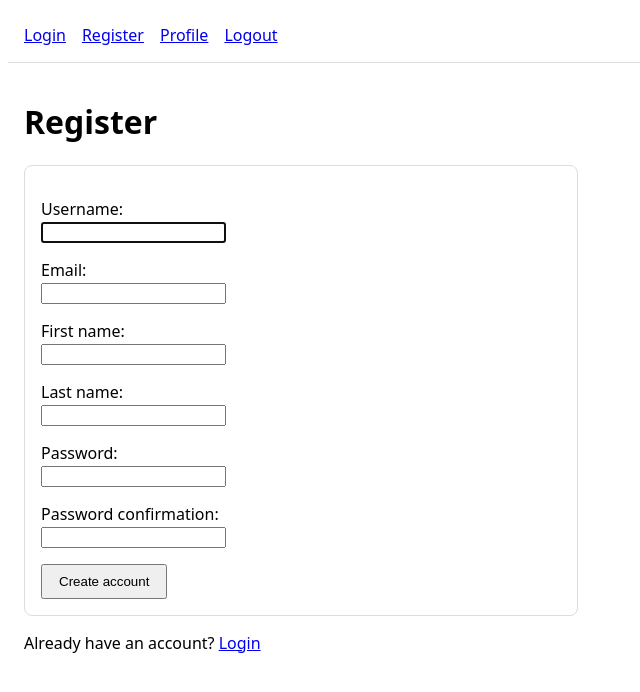
After one commit to Thriller-W/ALX_DjangoLearnLab, a Django app: page /register/ in a window 1280 px wide. The commit adds this page. Shown: the top 692 px of the page, without its empty margins (0-640 px from the left). Run offline with Django 5.2, Linux system fonts and the light colour scheme.

Commit message:
Implementing the Blog's User Authentication System

```diff
--- /dev/null
+++ b/django_blog/blog/forms.py
@@ -0,0 +1,30 @@
+from django import forms
+from django.contrib.auth.forms import UserCreationForm
+from django.contrib.auth.models import User
+
+class RegistrationForm(UserCreationForm):
+    email = forms.EmailField(required=True)
+
+    class Meta:
+        model = User
+        # Include email + optional name fields in registration
+        fields = ("username", "email", "first_name", "last_name", "password1", "password2")
+
+    def clean_email(self):
+        email = self.cleaned_data['email'].lower()
+        if User.objects.filter(email__iexact=email).exists():
+            raise forms.ValidationError("This email is already in use.")
+        return email
+
+
+class ProfileForm(forms.ModelForm):
+    class Meta:
+        model = User
+        fields = ("first_name", "last_name", "email")
+
+    def clean_email(self):
+        email = self.cleaned_data['email'].lower()
+        qs = User.objects.filter(email__iexact=email).exclude(pk=self.instance.pk)
+        if qs.exists():
+            raise forms.ValidationError("This email is already in use.")
+        return email
--- /dev/null
+++ b/django_blog/blog/static/css/login.css
@@ -0,0 +1,4 @@
+/* Minimal styling for login page */
+body { font-family: system-ui, Arial, sans-serif; }
+form { max-width: 420px; padding: 1rem; border: 1px solid #ddd; border-radius: 8px; }
+button { padding: 0.5rem 1rem; cursor: pointer; }
--- /dev/null
+++ b/django_blog/blog/static/css/register.css
@@ -0,0 +1,4 @@
+/* Minimal styling for register page */
+body { font-family: system-ui, Arial, sans-serif; }
+form { max-width: 520px; padding: 1rem; border: 1px solid #ddd; border-radius: 8px; }
+button { padding: 0.5rem 1rem; cursor: pointer; }
--- /dev/null
+++ b/django_blog/blog/templates/base.html
@@ -0,0 +1,32 @@
+{% load static %}
+<!DOCTYPE html>
+<html lang="en">
+<head>
+  <meta charset="UTF-8" />
+  <title>Django Blog Auth</title>
+  <meta name="viewport" content="width=device-width, initial-scale=1" />
+  <!-- You can include a global stylesheet here if you like -->
+</head>
+<body>
+  <header style="padding: 1rem; border-bottom: 1px solid #ddd;">
+    <nav style="display:flex; gap:1rem; flex-wrap: wrap;">
+      <a href="/login/">Login</a>
+      <a href="/register/">Register</a>
+      <a href="/profile/">Profile</a>
+      <a href="/logout/">Logout</a>
+    </nav>
+  </header>
+
+  {% if messages %}
+    <ul style="list-style:none; padding:1rem;">
+      {% for message in messages %}
+        <li>{{ message }}</li>
+      {% endfor %}
+    </ul>
+  {% endif %}
+
+  <main style="padding: 1rem;">
+    {% block content %}{% endblock %}
+  </main>
+</body>
+</html>
--- /dev/null
+++ b/django_blog/blog/templates/blog/register.html
@@ -0,0 +1,51 @@
+{% extends "base.html" %}
+{% load static %}
+{% block content %}
+<link rel="stylesheet" href="{% static 'css/register.css' %}">
+<h1>Register</h1>
+
+<form method="post" novalidate>
+  {% csrf_token %}
+  {{ form.non_field_errors }}
+
+  <p>
+    {{ form.username.label_tag }}<br>
+    {{ form.username }}
+    {% if form.username.errors %}<br>{{ form.username.errors }}{% endif %}
+  </p>
+
+  <p>
+    {{ form.email.label_tag }}<br>
+    {{ form.email }}
+    {% if form.email.errors %}<br>{{ form.email.errors }}{% endif %}
+  </p>
+
+  <p>
+    {{ form.first_name.label_tag }}<br>
+    {{ form.first_name }}
+    {% if form.first_name.errors %}<br>{{ form.first_name.errors }}{% endif %}
+  </p>
+
+  <p>
+    {{ form.last_name.label_tag }}<br>
+    {{ form.last_name }}
+    {% if form.last_name.errors %}<br>{{ form.last_name.errors }}{% endif %}
+  </p>
+
+  <p>
+    {{ form.password1.label_tag }}<br>
+    {{ form.password1 }}
+    {% if form.password1.errors %}<br>{{ form.password1.errors }}{% endif %}
+  </p>
+
+  <p>
+    {{ form.password2.label_tag }}<br>
+    {{ form.password2 }}
+    {% if form.password2.errors %}<br>{{ form.password2.errors }}{% endif %}
+  </p>
+
+  <button type="submit">Create account</button>
+</form>
+
+<p>Already have an account? <a href="/login/">Login</a></p>
+{% endblock %}
--- /dev/null
+++ b/django_blog/blog/templates/registration/logged_out.html
@@ -0,0 +1,5 @@
+{% extends "base.html" %}
+{% block content %}
+<h1>Logged Out</h1>
+<p>You have been logged out. <a href="/login/">Login again</a></p>
+{% endblock %}
--- a/django_blog/blog/urls.py
+++ b/django_blog/blog/urls.py
@@ -1,6 +1,10 @@
 from django.urls import path
-from .views import home
+from django.contrib.auth import views as auth_views
+from .views import register_view, profile_view
 
 urlpatterns = [
-    path('', home, name='home'),
+    path('login/',  auth_views.LoginView.as_view(template_name='registration/login.html'), name='login'),
+    path('logout/', auth_views.LogoutView.as_view(template_name='registration/logged_out.html'), name='logout'),
+    path('register/', register_view, name='register'),
+    path('profile/', profile_view, name='profile'),
 ]
--- a/django_blog/blog/views.py
+++ b/django_blog/blog/views.py
@@ -1,4 +1,45 @@
-from django.shortcuts import render
+from django.shortcuts import render, redirect
+from django.contrib.auth import login
+from django.contrib.auth.decorators import login_required
+from django.contrib import messages
 
-def home(request):
-    return render(request, 'blog/home.html')
+from .forms import RegistrationForm, ProfileForm
+
+def register_view(request):
+    """
+    Handles user registration.
+    Uses CSRF protection via {% csrf_token %} in the template.
+    """
+    if request.method == "POST":
+        form = RegistrationForm(request.POST)
+        if form.is_valid():
+            user = form.save(commit=False)
+            # email/first/last already bound via form; save the user
+            user.save()
+            messages.success(request, "Registration successful.")
+            # Optionally auto-login then go to profile
+            login(request, user)
+            return redirect('profile')
+        messages.error(request, "Please correct the errors below.")
+    else:
+        form = RegistrationForm()
+    return render(request, 'blog/register.html', {"form": form})
+
+
+@login_required
+def profile_view(request):
+    """
+    Allows authenticated users to view and edit their profile.
+    Critically: handles POST to update user information (email, first/last name).
+    """
+    if request.method == "POST":
+        form = ProfileForm(request.POST, instance=request.user)
+        if form.is_valid():
+            form.save()
+            messages.success(request, "Profile updated successfully.")
+            return redirect('profile')
+        messages.error(request, "Please correct the errors below.")
+    else:
+        form = ProfileForm(instance=request.user)
+
+    return render(request, 'blog/profile.html', {"form": form})
```
Also changed, not shown: django_blog/blog/templates/blog/base.html (+29 -9 lines), django_blog/blog/templates/blog/profile.html (added, +29 -0 lines), django_blog/blog/templates/registration/login.html (added, +29 -0 lines), django_blog/django_blog/settings.py (+8 -3 lines), django_blog/db.sqlite3.
